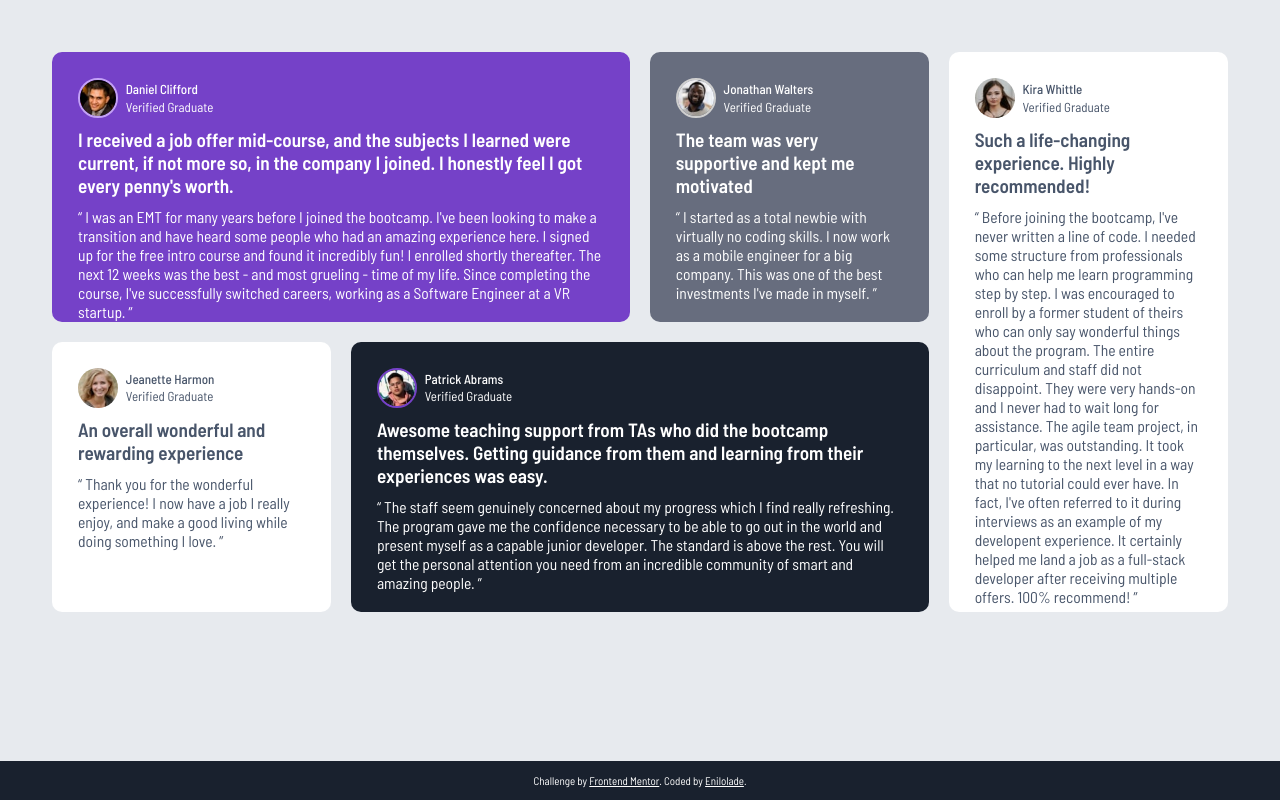
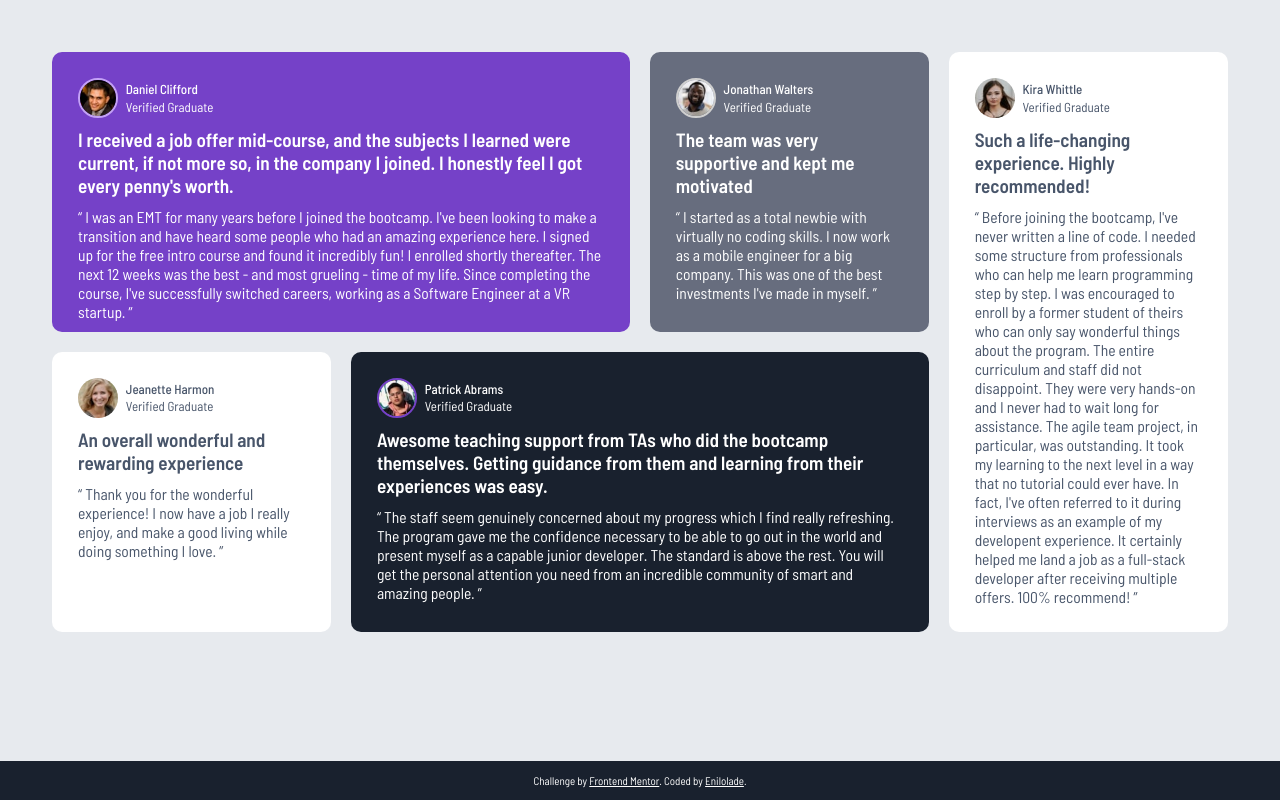
Before and after one commit to Enilolade/testimonial-grid, a plain HTML site: page index.html in a window 1280 px wide. Drawn offline with Linux system fonts and the light colour scheme.

Commit message:
update row-size grid layout of style.css

```diff
--- a/style.css
+++ b/style.css
@@ -145,7 +145,7 @@ footer {
   .testimonial-container {
     display: grid;
     grid-template-columns: repeat(4, 1fr);
-    grid-template-rows: repeat(2, 270px);
+    grid-template-rows: repeat(2, 280px);
     width: 100%;
   }
 
```
